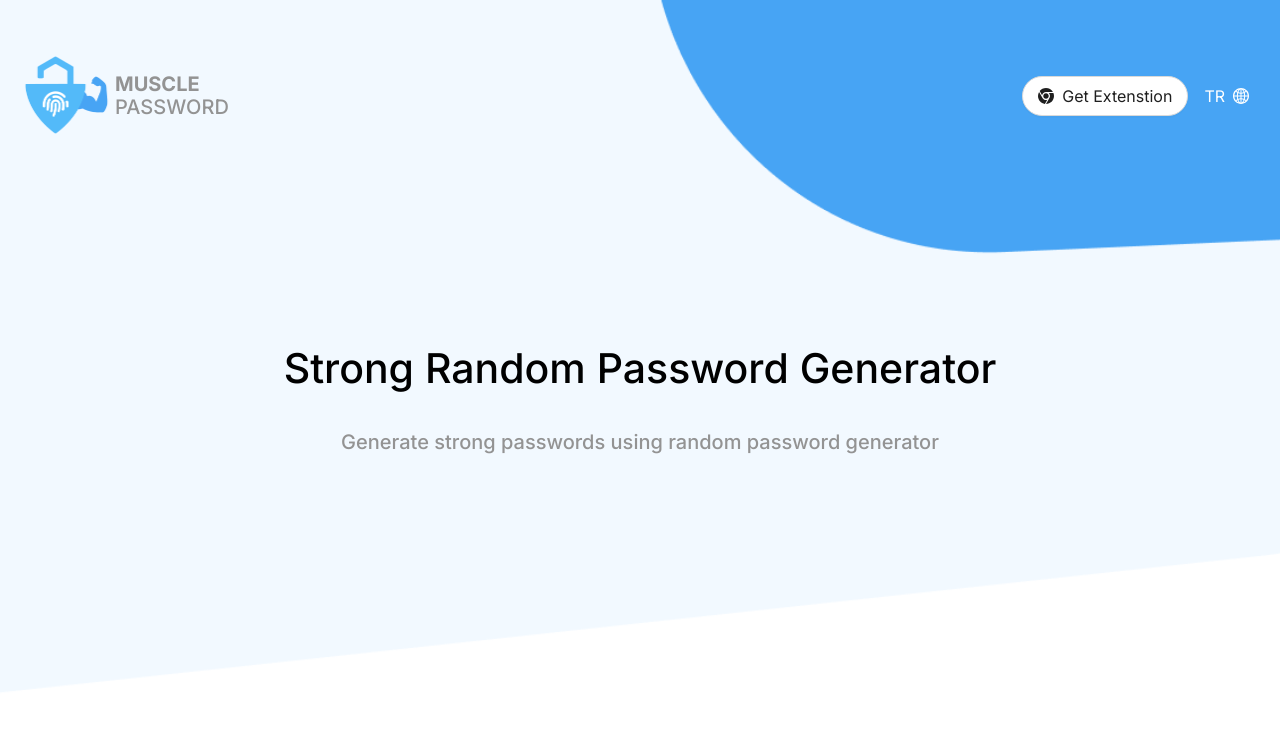
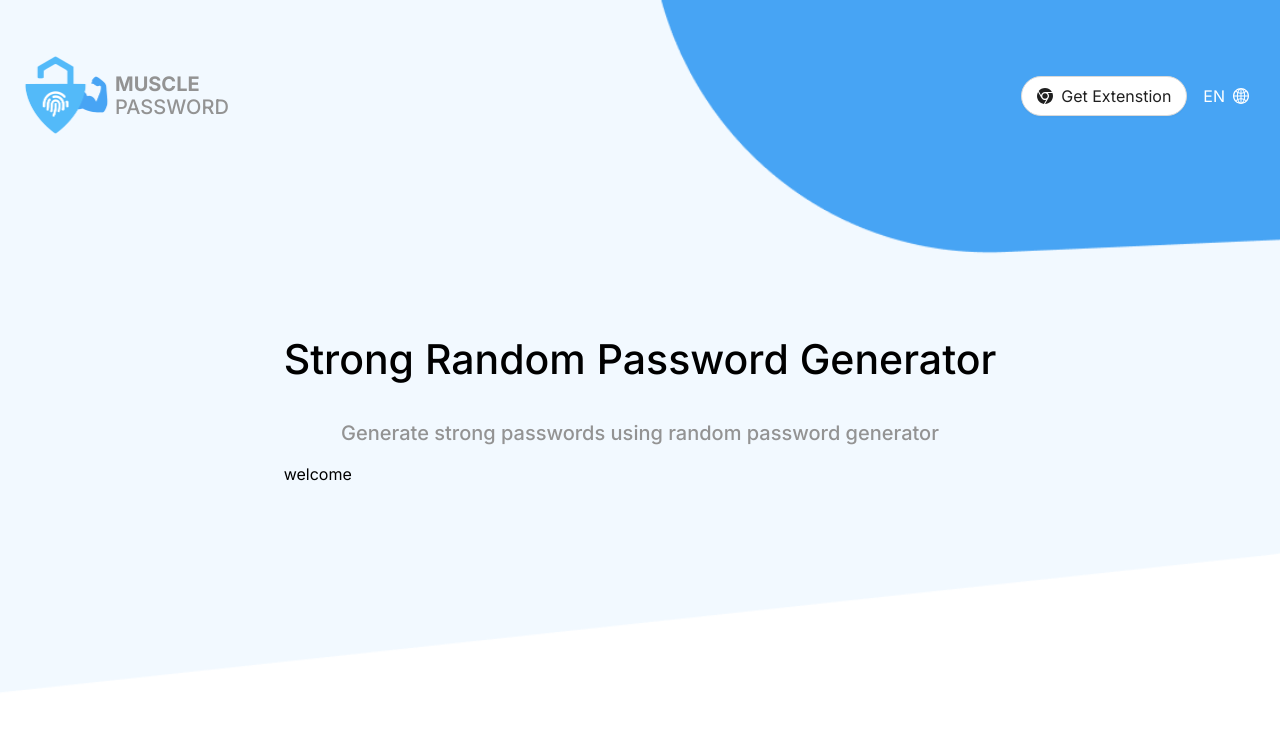
Before and after one commit to musclepassword/musclepassword, a Next.js app: page / in a window 1280 px wide. Shown: the top 730 px of the page. Built offline with nearby package versions, Linux system fonts and the light colour scheme; no server answers.

Commit message:
i18n library added

```diff
--- /dev/null
+++ b/i18n.js
@@ -0,0 +1,19 @@
+import i18n from "i18next";
+import { initReactI18next } from "react-i18next";
+import HttpBackend from "i18next-http-backend";
+
+i18n
+  .use(HttpBackend)
+  .use(initReactI18next)
+  .init({
+    fallbackLng: "en",
+    debug: true, // Konsolda hata mesajlarını gösterir
+    interpolation: {
+      escapeValue: false, // React ile XSS korumasına gerek yok
+    },
+    backend: {
+      loadPath: "/locales/{{lng}}/{{ns}}.json", // Çeviri dosyalarının yolu
+    },
+  });
+
+export default i18n;
--- /dev/null
+++ b/next-i18next.config.js
@@ -0,0 +1,15 @@
+const LocizeBackend = require('i18next-locize-backend/cjs')
+const LocalStorageBackend = require('i18next-localstorage-backend').default
+const isBrowser = typeof window !== 'undefined'
+
+module.exports = {
+    i18n: {
+        locales: ["en", "tr"], // Desteklenen diller
+        defaultLocale: "en",   // Varsayılan dil
+        localeDetection: true, // Dil otomatik algılama
+        debug: true,
+        backend: {
+            backends: isBrowser ? [LocalStorageBackend, LocizeBackend] : [],
+          },
+    },
+};
--- /dev/null
+++ b/public/locales/en/common.json
@@ -0,0 +1,4 @@
+{
+    "welcome": "Welcome to our website!",
+    "description": "This is a multi-language website."
+}
--- /dev/null
+++ b/public/locales/tr/common.json
@@ -0,0 +1,4 @@
+{
+    "welcome": "Web sitemize hoş geldiniz!",
+    "description": "Bu çok dilli bir web sitesidir."
+}
--- a/src/components/HomeSection/index.js
+++ b/src/components/HomeSection/index.js
@@ -1,11 +1,22 @@
+import { useTranslation } from 'react-i18next';
+import i18n from '../../../i18n';
+
 export default function HomeSection() {
+  // const { t } = useTranslation("common");
 
   return (
     <section className="home-section">
         <article>
             <h2>Strong Random Password Generator</h2>
             <p>Generate strong passwords using random password generator</p>
+            {i18n.t("welcome")}
         </article>
     </section>
   );
 };
+
+export const getStaticProps = async ({ locale }) => {
+  return {
+    props: await serverSideTranslations(locale, ['common'])
+  }
+}
--- a/src/components/SelectLang/index.js
+++ b/src/components/SelectLang/index.js
@@ -1,12 +1,26 @@
 import { Dropdown, Button } from 'antd';
 import { GlobalOutlined } from '@ant-design/icons';
+import { useRouter } from 'next/router';
+import { useState, useEffect } from 'react';
 
 export default function SelectLang() {
+    const [lang, setLang] = useState(null);
+    const router = useRouter();
+    const { locale } = router;
 
-    const changeLang = (lang) => {
+    useEffect(() => {
+        if (typeof window !== "undefined" && localStorage) {
+            const storedLang = localStorage.getItem("i18nextLng");
+            setLang(storedLang || "en-US");
+        }
+    }, [lang]);
+
+    const changeLanguage = (newLocale) => {
+        router.push(router.pathname, router.asPath, { locale: newLocale });
+        localStorage.setItem('i18nextLng', newLocale);
+        setLang(newLocale);
     };
 
-    // const selectLang = localStorage.getItem('i18nextLng') || 'tr-TR';
     const languageLabels = [
         { key: 'tr-TR', value: 'Türkçe' },
         { key: 'en-US', value: 'English' }
@@ -18,14 +32,14 @@ export default function SelectLang() {
             label: (
                 locale.value
             ),
-            onClick: () => changeLang(locale.key)
+            onClick: () => changeLanguage(locale.key)
         }
     ));
 
     return (
-        <Dropdown menu={{ items: langMenu, selectedKeys: 'tr-TR' }} placement="bottomRight" arrow>
+        <Dropdown menu={{ items: langMenu, selectedKeys: lang }} placement="bottomRight" arrow>
             <Button style={{ color: 'white' }} type='link' shape='round' size='large'>
-                {'tr-TR'.substr(0, 2).toLocaleUpperCase()}<GlobalOutlined />
+                {lang?.substr(0, 2).toLocaleUpperCase()}<GlobalOutlined />
             </Button>
         </Dropdown>
     )
--- a/src/components/header/index.js
+++ b/src/components/header/index.js
@@ -19,14 +19,14 @@ export default function Header() {
             </h1>
           </span>
         </div>
-        <div>
+        <span>
           <Link href="https://chromewebstore.google.com/detail/muscle-password/iimjcckbcjoehbfekigjpnlgmjllmgdk" target='_blank'>
             <Button shape='round' size='large' icon={<FontAwesomeIcon icon={faChrome} />}>
               Get Extenstion
             </Button>
           </Link>
           <SelectLang />
-        </div>
+        </span>
       </header>
     </div>
   );
--- a/src/pages/_app.js
+++ b/src/pages/_app.js
@@ -1,6 +1,11 @@
-import "@/styles/globals.scss";
+import '@/styles/globals.scss';
 import 'antd/dist/reset.css';
+import nextI18nextConfig from '../../next-i18next.config';
+import { appWithTranslation } from 'next-i18next';
+import '../../i18n';
 
-export default function App({ Component, pageProps }) {
+function App({ Component, pageProps }) {
   return <Component {...pageProps} />;
 }
+
+export default appWithTranslation(App, nextI18nextConfig);
```
Also changed, not shown: package.json (+8 -1 lines), 1 other file (tests, documents, lock files or other folders).
